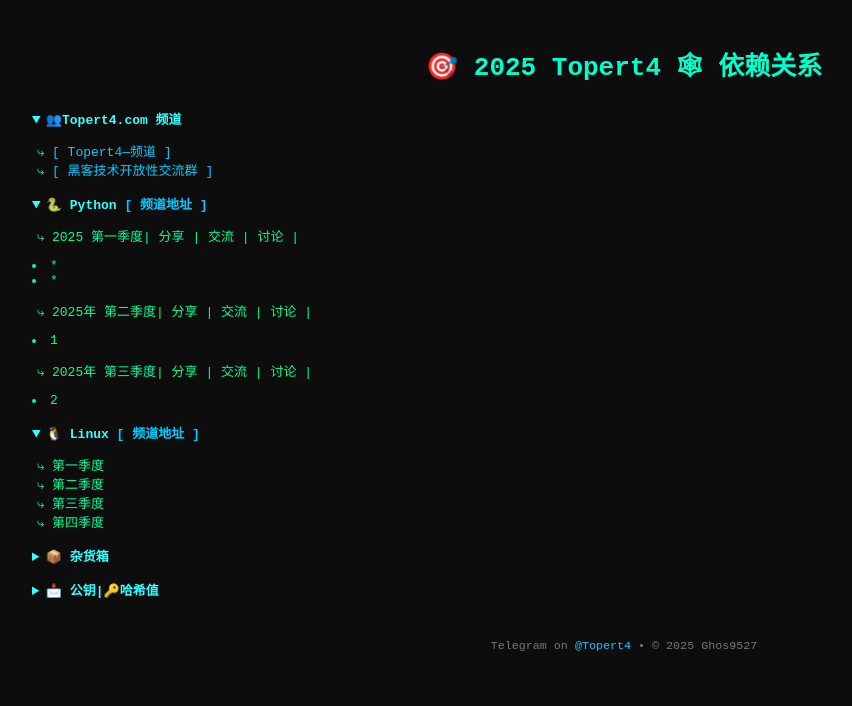
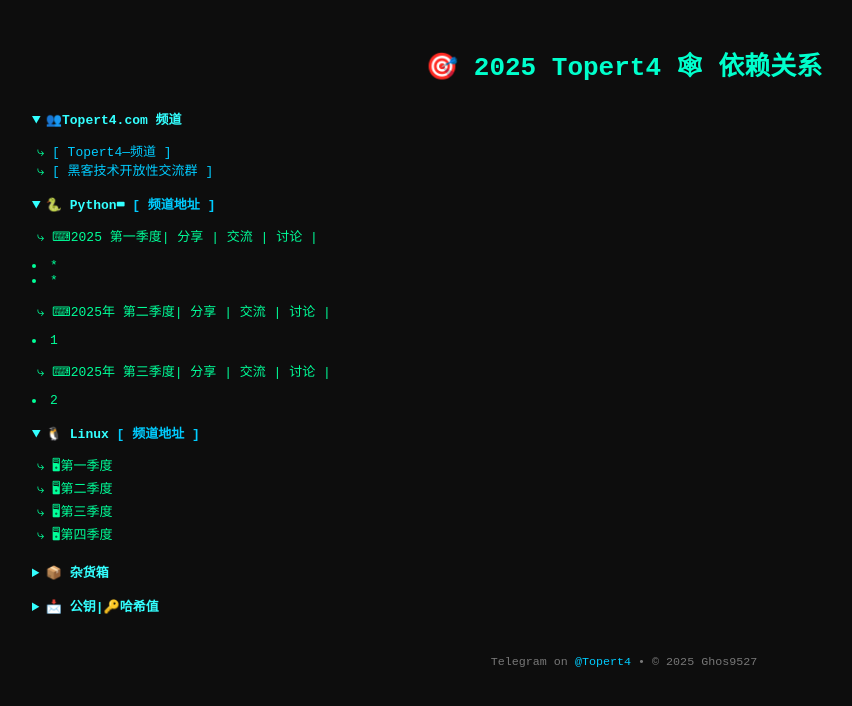
Before and after one commit to Topert4/topert4.github.io, a plain HTML site: page index.html in a window 1280 px wide. Shown: the whole page, without its empty margins (16-868 px from the left). Drawn offline with Linux system fonts and the light colour scheme.

Commit message:
Update index.html

```diff
--- a/index.html
+++ b/index.html
@@ -70,20 +70,20 @@
 
 
     <details class="branch" open>
-      <summary>🐍 Python<a href="https://t.me/+9BjmwS7fRBY0YTU9" target="_blank"> [ 频道地址 ]</a> </summary>
+      <summary>🐍 Python⌨<a href="https://t.me/+9BjmwS7fRBY0YTU9" target="_blank"> [ 频道地址 ]</a> </summary>
       <ul>
-        <li>2025 第一季度| 分享 | 交流 | 讨论 |</li>
+        <li>⌨2025 第一季度| 分享 | 交流 | 讨论 |</li>
       </ul>
         <li> * </li>
         <li> * </li>
 
 
        <ul>
-        <li>2025年 第二季度| 分享 | 交流 | 讨论 |</li>
+        <li>⌨2025年 第二季度| 分享 | 交流 | 讨论 |</li>
        </ul>
         <li>1</li>
        <ul>
-        <li>2025年 第三季度| 分享 | 交流 | 讨论 | </li>
+        <li>⌨2025年 第三季度| 分享 | 交流 | 讨论 | </li>
 
       </ul>
           <li>2</li>
@@ -92,10 +92,10 @@
     <details class="branch" open>
       <summary>🐧 Linux <a href="https://t.me/+dMZK8xXex9w1MjQ1" target="_blank"> [ 频道地址 ]</a>  </summary>
       <ul>
-        <li>第一季度</li>
-        <li>第二季度</li>
-        <li>第三季度</li>
-        <li>第四季度</li>
+        <li>🖥第一季度</li>
+        <li>🖥第二季度</li>
+        <li>🖥第三季度</li>
+        <li>🖥第四季度</li>
       </ul>
     </details>
 
```
